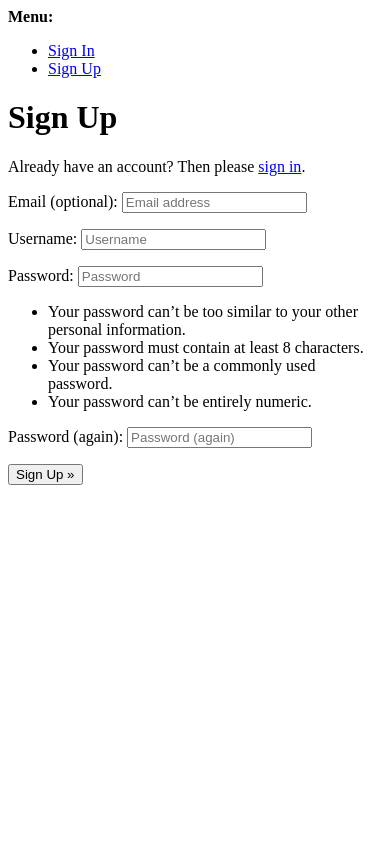
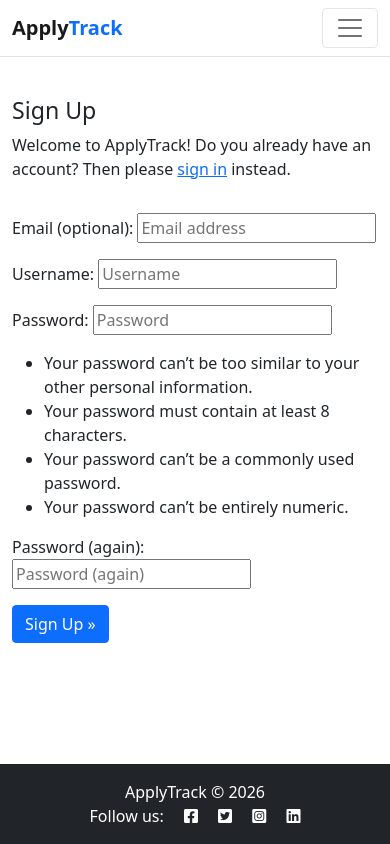
Before and after one commit to qasim5259/apply_track, a Django app: page /accounts/signup/ in a window 390 px wide. Run offline with Django 4.2, Linux system fonts and the light colour scheme.

Commit message:
Customize signup template

```diff
--- a/templates/account/signup.html
+++ b/templates/account/signup.html
@@ -1,21 +1,30 @@
-{% extends "account/base.html" %}
+{% extends "base.html" %}
 
 {% load i18n %}
 
-{% block head_title %}{% trans "Signup" %}{% endblock head_title %}
+{% block head_title %}{% trans "Signup" %}{% endblock %}
 
 {% block content %}
-<h1>{% trans "Sign Up" %}</h1>
+<div class="container">
+  <div class="row">
+    <div class="col-md-8 mt-3 offset-md-2">
+      <h3>{% trans "Sign Up" %}</h3>
 
-<p>{% blocktrans %}Already have an account? Then please <a href="{{ login_url }}">sign in</a>.{% endblocktrans %}</p>
-
+      <p>{% blocktrans %}Welcome to ApplyTrack! Do you already have an account? Then please <a class="link"
+          href="{{ login_url }}">sign in</a> instead.{% endblocktrans %}</p>
+    </div>
+  </div>
+  <div class="row">
+    <div class="col-md-8 mt-3 offset-md-2">
       <form class="signup" id="signup_form" method="post" action="{% url 'account_signup' %}">
         {% csrf_token %}
         {{ form.as_p }}
         {% if redirect_field_value %}
         <input type="hidden" name="{{ redirect_field_name }}" value="{{ redirect_field_value }}" />
         {% endif %}
-  <button type="submit">{% trans "Sign Up" %} &raquo;</button>
+        <button class="btn btn-primary" type="submit">{% trans "Sign Up" %} &raquo;</button>
       </form>
-
+    </div>
+  </div>
+</div>
 {% endblock content %}
```
Lines whose indentation alone changed are shown as unchanged.
